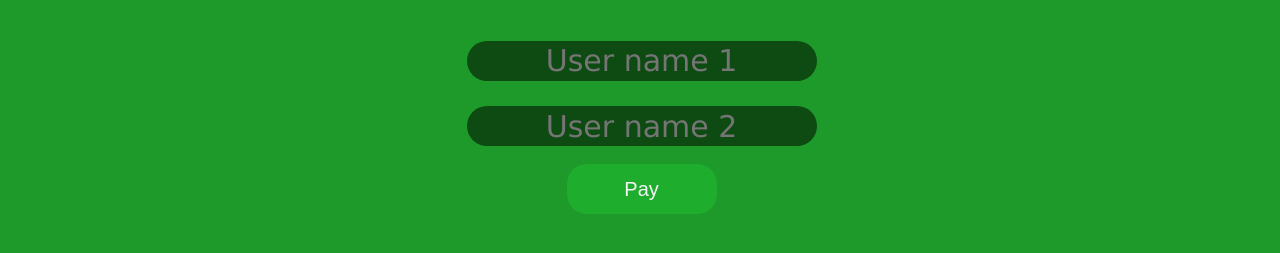
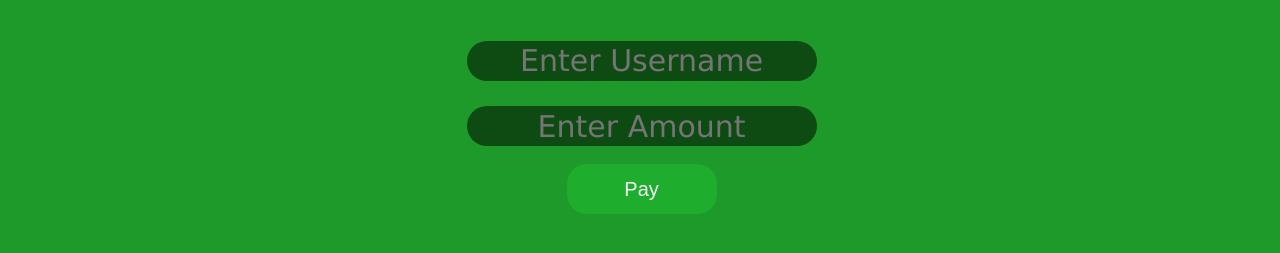
Before and after one commit to sushant00515/asdfghjkllkjhgfdsxcbrcvhjhgfdcvbkjhgf, a plain HTML site: page index.html in a window 1280 px wide. Shown: the part 303-556 px from the top of the page. Drawn offline with Linux system fonts and the light colour scheme.

Commit message:
Update index.html

```diff
--- a/index.html
+++ b/index.html
@@ -26,9 +26,9 @@
     </div><br>
     <div class="field">
         <form action="paymentdone.html" method="get" onsubmit="saveUsernames()">
-            <input type="text" placeholder="User name 1" id="userid0">
+            <input type="text" placeholder="Enter Username" id="userid0">
             <br>
-            <input type="text" placeholder="User name 2" id="userid1">
+            <input type="text" placeholder="Enter Amount" id="userid1">
             <br>
             <br>
             <div class="button">
```
